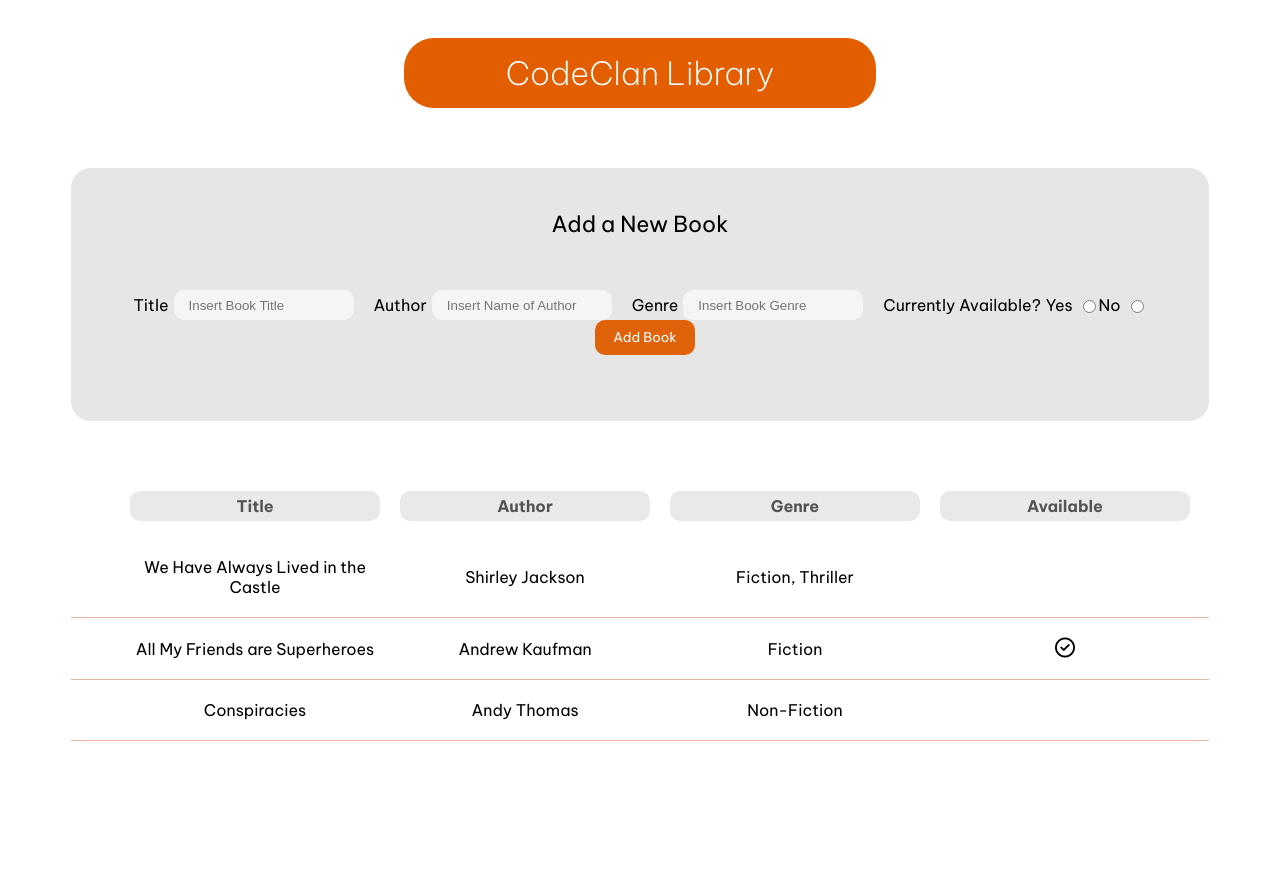
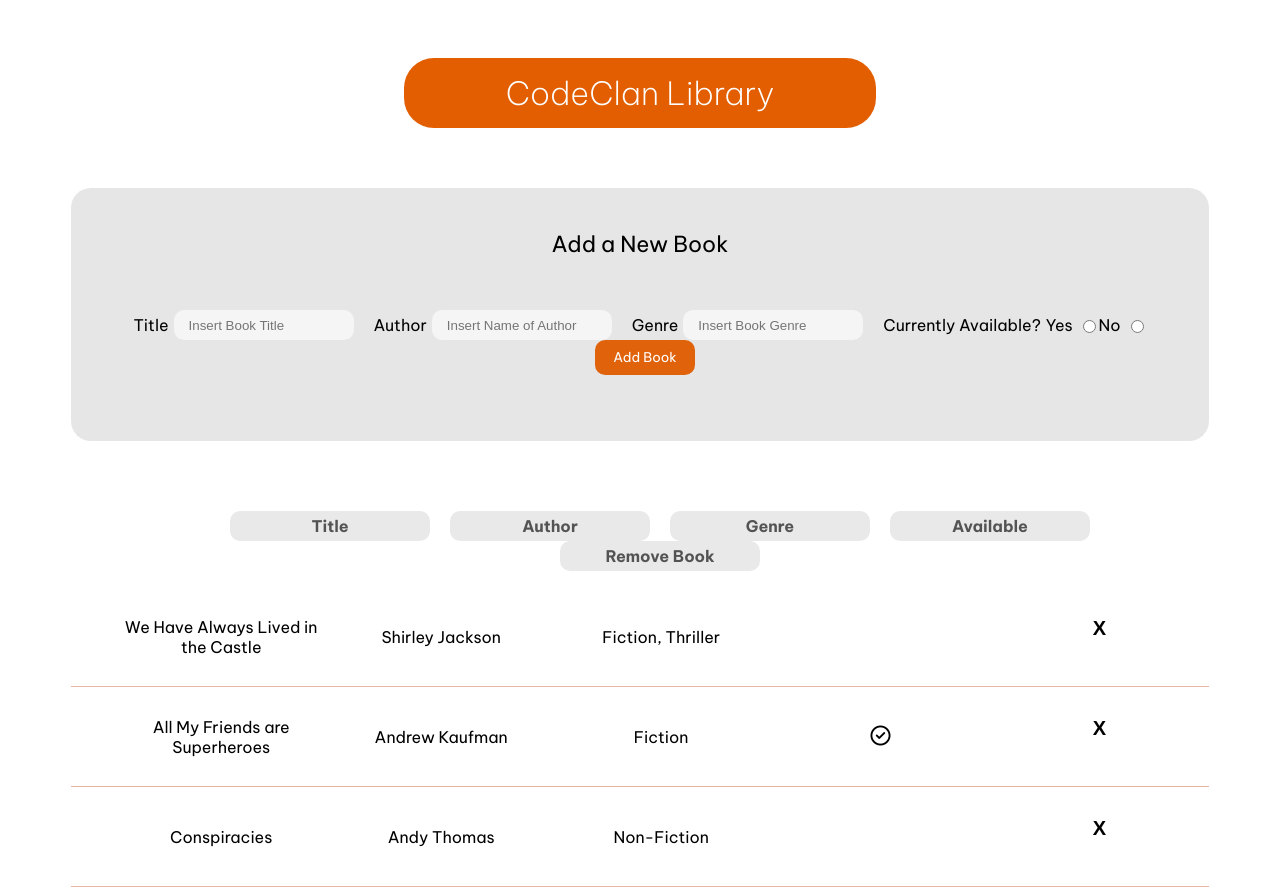
Before and after one commit to RebeccaRBell/flask_library, a Flask app: page / in a window 1280 px wide. Before the commit the page ends 741 px from the top, so only its background shows below. Run offline with Flask 2, Linux system fonts and the light colour scheme; some libraries are stand-ins or nearby versions.

Commit message:
delete book function added

```diff
--- a/controllers/controller.py
+++ b/controllers/controller.py
@@ -1,7 +1,7 @@
 from flask import render_template, request  # ADDED
 from app import app
 from models.book import Book
-from models.book_list import books, add_book_to_library
+from models.book_list import books, add_book_to_library, remove_book_from_list
 
 
 @app.route("/")
@@ -29,3 +29,9 @@ def add_book():
     )
     add_book_to_library(add_new_book)
     return render_template("index.html", books=books)
+
+
+@app.route("/delete/<int:index>", methods=["POST"])
+def delete_book_from_list(index):
+    remove_book_from_list(index)
+    return render_template("index.html", books=books)
--- a/models/book_list.py
+++ b/models/book_list.py
@@ -8,5 +8,10 @@ book3 = Book("Conspiracies", "Andy Thomas", "Non-Fiction", False)
 
 books = [book1, book2, book3]
 
+
 def add_book_to_library(add_new_book):
-        books.append(add_new_book)
+    books.append(add_new_book)
+
+
+def remove_book_from_list(book_index):
+    del books[book_index]
--- a/static/style.css
+++ b/static/style.css
@@ -7,7 +7,7 @@ body {
         height: 100px;
         text-align: center;
         margin: auto;
-        padding: 30px;
+        padding: 50px 30px 30px 30px;
 }
 .header h1 {
         font-weight: 200;
@@ -78,7 +78,7 @@ font-family: 'Be Vietnam Pro', sans-serif;
         list-style: none;
 }
 .list-headings li {
-        width: 250px;
+        width: 200px;
         text-align: center;
         background-color: rgb(233, 233, 233);
         padding-top: 5px;
@@ -99,7 +99,7 @@ margin: auto;
 border-bottom: 1px solid rgba(195, 92, 52, 0.45);
 }
 .book-list li {
-        width: 250px;
+        width: 200px;
         text-align: center;
         padding-top: 20px;
         padding-bottom: 20px;
@@ -113,6 +113,24 @@ a {
         text-decoration: none;
         color: black;
         font-weight: 400;
+}
+form button{
+        border: none;
+        background-color: transparent;
+}
+.remove-book{
+        border:none;
+        background-color: transparent;
+        font-size: 20px;
+        font-weight: bold;
+        margin: 0px;
+        padding: 0px;
+}
+.remove-book:hover{
+color: rgb(208, 46, 18);
+font-size: 22px;
+font-weight: bolder;
+cursor: pointer;
 }
 
 /* SINGLE BOOK PAGE */
--- a/templates/index.html
+++ b/templates/index.html
@@ -26,7 +26,8 @@
 						class="text-input"
 						type="text"
 						name="title"
-						placeholder="Insert Book Title"
+                                                placeholder="Insert Book Title"
+						required
 					/>
 					<label for="author">Author</label>
 					<input
@@ -34,6 +35,7 @@
 						type="text"
 						name="author"
 						placeholder="Insert Name of Author"
+						required
 					/>
 					<label for="genre">Genre</label>
 					<input
@@ -41,12 +43,13 @@
 						type="text"
 						name="genre"
 						placeholder="Insert Book Genre"
+						required
 					/>
 					<label for="'checked">Currently Available?</label>
 					<label for="available">Yes</label>
 					<input type="radio" value="checked" name="available" />
 					<label for="available">No</label>
-					<input type="radio" value="notchecked" name="available" />
+					<input type="radio" value="not_checked" name="available" />
 					<input class="submit-button" type="submit" value="Add Book" />
 				</form>
 			</div>
@@ -56,18 +59,25 @@
 					<li>Author</li>
 					<li>Genre</li>
 					<li>Available</li>
+					<li>Remove Book</li>
 				</ul>
 				{% for book in books %}
-				<a href="/single_book/{{loop.index-1}}">
 					<ul class="book-list">
-						<li>{{ book.title }}</li>
-						<li>{{ book.author }}</li>
-						<li>{{ book.genre }}</li>
-						<li>
+                                                <a href="/single_book/{{loop.index-1}}">
+						<li>{{ book.title }}</li></a>
+                                                <a href="/single_book/{{loop.index-1}}">
+						<li>{{ book.author }}</li></a>
+                                                <a href="/single_book/{{loop.index-1}}">
+						<li>{{ book.genre }}</li></a>
+						<li><a href="/single_book/{{loop.index-1}}">
 							{% if book.available == True %}<span
 								><i class="fa-regular fa-circle-check"></i></span
 							>{% else %}<span></span>{% endif %}
-						</li>
+						</li></a>
+                                                <li>
+                                                <form action="/delete/{{loop.index-1}}" method="post">
+                                                <input type="submit" class="remove-book" name="remove" value="X">
+                                                </form></li>
 					</ul>
 				</a>
 				{% endfor %}
```
